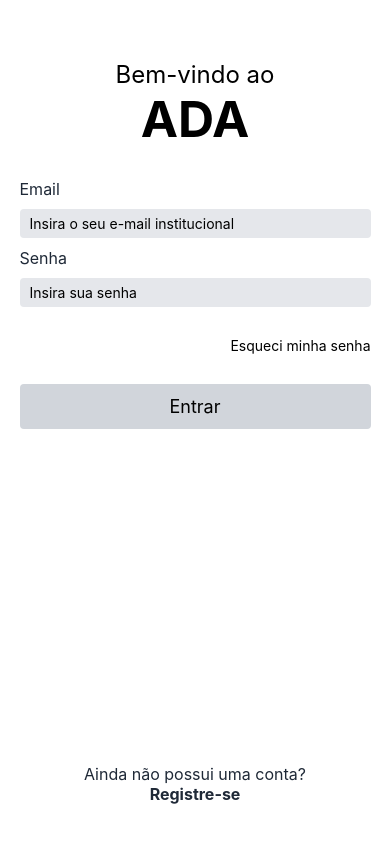
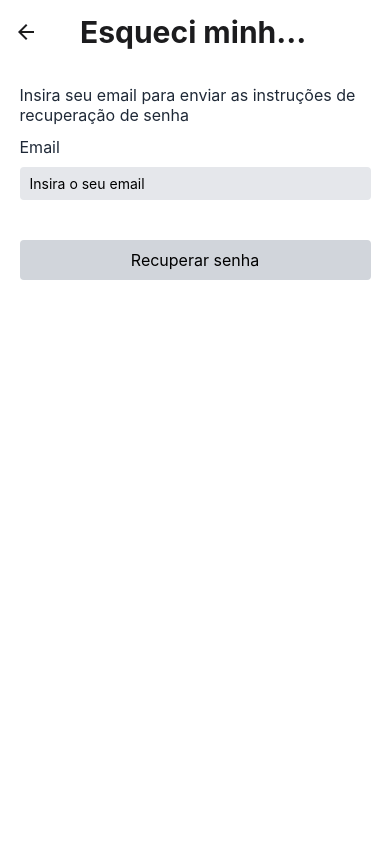
Before and after one commit to LukeHer0/ADA-ProjetoP3, a React Native app: screen /EsqueciMinhaSenha in a window 390 px wide. Built offline with nearby package versions, Linux system fonts and the light colour scheme.

Commit message:
adicionando telas 'homeAluno' e 'esqueci minha senha'

```diff
--- a/App.js
+++ b/App.js
@@ -1,26 +1,21 @@
+import FeatherIcons from "@expo/vector-icons/Feather";
 import { NavigationContainer } from "@react-navigation/native";
 import { createNativeStackNavigator } from "@react-navigation/native-stack";
-import { StatusBar } from "expo-status-bar";
+//import { StatusBar } from "expo-status-bar";
 import React from "react";
-import {
-  StyleSheet,
-  Text,
-  View,
-  TextInput,
-  SafeAreaView,
-  Pressable,
-  ScrollView,
-} from "react-native";
+import { StyleSheet, Text, View, Pressable, ScrollView } from "react-native";
 
+import EsqueciMinhaSenha from "./screens/EsqueciMinhaSenha";
 import Login from "./screens/Login";
 import Registro from "./screens/Registro";
+import HomeAluno from "./screens/aluno/Home";
 
 export default function App() {
   const Stack = createNativeStackNavigator();
 
   return (
     <NavigationContainer>
-      <Stack.Navigator initialRouteName="Login">
+      <Stack.Navigator initialRouteName="HomeAluno">
         <Stack.Screen
           name="Login"
           component={Login}
@@ -39,6 +34,43 @@ export default function App() {
             headerShadowVisible: false,
           }}
         />
+        <Stack.Screen
+          name="EsqueciMinhaSenha"
+          component={EsqueciMinhaSenha}
+          options={{
+            title: "Esqueci minha senha",
+            headerTitleAlign: "center",
+            headerTitleStyle: {
+              fontSize: 30,
+              fontWeight: "bold",
+            },
+            headerShadowVisible: false,
+          }}
+        />
+        <Stack.Screen
+          name="HomeAluno"
+          component={HomeAluno}
+          options={{
+            title: "Suas atividades",
+            headerTitleStyle: {
+              fontSize: 30,
+              fontWeight: "semi-bold",
+            },
+            headerShadowVisible: false,
+            headerRight: () => (
+              <View
+                style={{ gap: 20, flexDirection: "row", alignItems: "center" }}
+              >
+                <Pressable>
+                  <FeatherIcons name="bell" size={28} />
+                </Pressable>
+                <Pressable>
+                  <FeatherIcons name="menu" size={28} />
+                </Pressable>
+              </View>
+            ),
+          }}
+        />
       </Stack.Navigator>
     </NavigationContainer>
   );
--- a/package.json
+++ b/package.json
@@ -19,6 +19,7 @@
     "react": "18.2.0",
     "react-dom": "18.2.0",
     "react-native": "0.73.2",
+    "react-native-calendars": "^1.1303.0",
     "react-native-safe-area-context": "4.8.2",
     "react-native-screens": "~3.29.0",
     "react-native-web": "~0.19.6",
--- /dev/null
+++ b/screens/EsqueciMinhaSenha.js
@@ -0,0 +1,89 @@
+import { StatusBar } from "expo-status-bar";
+import React from 'react';
+import {
+  StyleSheet,
+  Text,
+  View,
+  TextInput,
+  SafeAreaView,
+  Pressable,
+  ScrollView,
+} from "react-native";
+
+export default function EsqueciMinhaSenha() {
+  const [email, onChangeEmail] = React.useState("");
+
+  return (
+    <SafeAreaView style={styles.container}>
+      <ScrollView>
+        <View style={styles.gapContainer}>
+          <View style={{ marginTop: "6%" }}>
+            <Text style={styles.baseText}>
+              Insira seu email para enviar as instruções de recuperação de senha
+            </Text>
+          </View>
+
+          <View>
+            <Text style={styles.baseText}>Email</Text>
+            <TextInput
+              style={styles.input}
+              onChangeText={onChangeEmail}
+              value={email}
+              placeholder="Insira o seu email"
+            />
+          </View>
+
+          <View>
+            <Pressable style={styles.buttonStyle} onPress={null}>
+              <Text style={{ fontSize: 16 }}>Recuperar senha</Text>
+            </Pressable>
+          </View>
+        </View>
+      </ScrollView>
+      <View>
+        <StatusBar style="auto" />
+      </View>
+    </SafeAreaView>
+  );
+}
+
+const styles = StyleSheet.create({
+  baseText: {
+    fontSize: 16,
+    //   fontFamily: 'Inter',
+    color: "#1f2937",
+  },
+
+  gapContainer: {
+    gap: 12,
+    justifyContent: "center",
+    maxWidth: "90%",
+    marginLeft: "5%",
+  },
+
+  buttonStyle: {
+    maxWidth: "100%",
+    paddingVertical: 10,
+    color: "black",
+    backgroundColor: "#d1d5db",
+    borderRadius: 4,
+    alignItems: "center",
+    marginTop: "5%",
+  },
+
+  container: {
+    flex: 1,
+    backgroundColor: "white",
+  },
+
+  input: {
+    backgroundColor: "#e5e7eb",
+    flexDirection: "row",
+    justifyContent: "center",
+    borderRadius: 4,
+    paddingVertical: 8,
+    marginTop: 10,
+    marginBottom: 10,
+    paddingHorizontal: 10,
+  },
+});
--- a/screens/Login.js
+++ b/screens/Login.js
@@ -1,10 +1,18 @@
-import { StatusBar } from 'expo-status-bar';
-import { StyleSheet, Text, View, TextInput, SafeAreaView, Pressable, ScrollView } from 'react-native';
-import React from 'react';
+import { StatusBar } from "expo-status-bar";
+import React from "react";
+import {
+  StyleSheet,
+  Text,
+  View,
+  TextInput,
+  SafeAreaView,
+  Pressable,
+  ScrollView,
+} from "react-native";
 
-export default function Login({ navigation }){
-    const [login, onChangeLogin] = React.useState('');
-    const [password, onChangePassword] = React.useState('');
+export default function Login({ navigation }) {
+  const [login, onChangeLogin] = React.useState("");
+  const [password, onChangePassword] = React.useState("");
   return (
     <SafeAreaView style={styles.container}>
       <ScrollView>
@@ -12,43 +20,55 @@ return (
           <Text style={styles.subTitleText}>Bem-vindo ao</Text>
           <Text style={styles.titleText}>ADA</Text>
         </View>
-    <View style = {styles.inputStyle}>
-      <View style = {{width: "90%", maxWidth: 400}}>
-        <Text style = {styles.baseText}>Email</Text>
+        <View style={styles.inputStyle}>
+          <View style={{ width: "90%", maxWidth: 400 }}>
+            <Text style={styles.baseText}>Email</Text>
             <TextInput
               style={styles.input}
               onChangeText={onChangeLogin}
               value={login}
-          placeholder='Insira o seu e-mail institucional'
+              placeholder="Insira o seu e-mail institucional"
             />
             <Text style={styles.baseText}>Senha</Text>
             <TextInput
-          secureTextEntry={true}
+              secureTextEntry
               style={styles.input}
               onChangeText={onChangePassword}
               value={password}
-          placeholder='Insira sua senha'
+              placeholder="Insira sua senha"
             />
           </View>
-      <View style = {{width: "90%", maxWidth: 400}}>
-        <View style = {{alignItems:'flex-end', marginTop: 20, marginBottom: 30}}>
-          <Pressable style={styles.baseText}>
-          <Text>Esqueci minha senha</Text>
+          <View style={{ width: "90%", maxWidth: 400 }}>
+            <View
+              style={{
+                alignItems: "flex-end",
+                marginTop: 20,
+                marginBottom: 30,
+              }}
+            >
+              <Pressable
+                hitSlop={24}
+                onPress={() => navigation.navigate("EsqueciMinhaSenha")}
+              >
+                <Text style={styles.baseText}>Esqueci minha senha</Text>
               </Pressable>
             </View>
           </View>
         </View>
 
-
         <View>
-            <Pressable style={styles.buttonStyle} onPress={null}>
-                <Text style = {{fontSize: 18}}>Entrar</Text>
+          <Pressable
+            style={styles.buttonStyle}
+            onPress={() => navigation.navigate("HomeAluno")}
+          >
+            <Text style={{ fontSize: 18 }}>Entrar</Text>
           </Pressable>
         </View>
       </ScrollView>
-        <View style = {{marginBottom: 40, alignItems: "center"}}>
+
+      <View style={{ marginBottom: 40, alignItems: "center" }}>
         <Text style={styles.baseText}>Ainda não possui uma conta?</Text>
-            <Pressable hitSlop={24} onPress={() => navigation.navigate('Registro')}>
+        <Pressable hitSlop={24} onPress={() => navigation.navigate("Registro")}>
           <Text style={styles.baseTextBold}>Registre-se</Text>
         </Pressable>
       </View>
@@ -61,7 +81,6 @@ return (
 }
 
 const styles = StyleSheet.create({
-
   baseText: {
     fontSize: 16,
     //   fontFamily: 'Inter',
@@ -79,69 +98,67 @@ const styles = StyleSheet.create({
     fontSize: 16,
     //   fontFamily: 'Inter',
     color: "#1f2937",
-      alignItems: 'flex-end',
+    alignItems: "flex-end",
   },
 
   negritobaseText: {
     fontSize: 16,
-        fontWeight: 'bold',
+    fontWeight: "bold",
     // fontFamily: 'Inter',
-        color: '#1f2937',
+    color: "#1f2937",
   },
 
   titleText: {
     fontSize: 50,
-      fontWeight: 'bold',
+    fontWeight: "bold",
   },
 
-    subTitleText:
-    {
+  subTitleText: {
     fontSize: 24,
-      fontWeight: 'regular',
+    fontWeight: "regular",
   },
 
   buttonStyle: {
     maxWidth: 400,
     width: "90%",
     paddingVertical: 12,
-      color: 'black',
-      backgroundColor: '#d1d5db',
+    color: "black",
+    backgroundColor: "#d1d5db",
     borderWidth: 0,
     borderRadius: 4,
-      alignItems: 'center',
-      justifyContent: 'center',
-      marginLeft: 'auto',
-      marginRight: 'auto',
-
+    alignItems: "center",
+    justifyContent: "center",
+    marginLeft: "auto",
+    marginRight: "auto",
   },
 
   container: {
     flex: 1,
-      backgroundColor: 'white',
+    backgroundColor: "white",
     //alignItems: 'center',
     //justifyContent: 'center',
   },
 
   titleStyle: {
-      alignItems: 'center',
-      flexDirection: 'column',
-      justifyContent: 'flex-start',
+    alignItems: "center",
+    flexDirection: "column",
+    justifyContent: "flex-start",
     marginTop: 60,
     marginBottom: 30,
   },
 
   inputStyle: {
-      alignItems: 'center',
+    alignItems: "center",
   },
 
   inputTitle: {
-      flexDirection: 'column',
-      alignItems: 'flex-start',
-      color: 'd1d5db',
+    flexDirection: "column",
+    alignItems: "flex-start",
+    color: "d1d5db",
   },
 
   input: {
-      backgroundColor: '#e5e7eb',
+    backgroundColor: "#e5e7eb",
     flexDirection: "row",
     justifyContent: "center",
     borderRadius: 4,
--- /dev/null
+++ b/screens/aluno/Home.js
@@ -0,0 +1,219 @@
+import FeatherIcons from "@expo/vector-icons/Feather";
+import React, { useState } from "react";
+import {
+  StyleSheet,
+  Text,
+  View,
+  SafeAreaView,
+  Pressable,
+  TouchableOpacity,
+} from "react-native";
+
+import {Calendar, CalendarList, Agenda, LocaleConfig} from 'react-native-calendars';
+
+LocaleConfig.locales['pt-br'] = {
+  monthNames: [
+    'Janeiro',
+    'Fevereiro',
+    'Março',
+    'Abril',
+    'Maio',
+    'Junho',
+    'Julho',
+    'Agosto',
+    'Setembro',
+    'Outubro',
+    'Novembro',
+    'Dezembro'
+  ],
+  monthNamesShort: ['Jan.', 'Fev.', 'Mar.', 'Abr.', 'Mai.', 'Jun.', 'Jul.', 'Ago.', 'Set.', 'Out.', 'Nov.', 'Dez.'],
+  dayNames: ['Domingo', 'Segunda', 'Terça', 'Quarta', 'Quinta', 'Sexta', 'Sábado'],
+  dayNamesShort: ['Dom.', 'Seg.', 'Ter.', 'Qua.', 'Qui.', 'Sex.', 'Sáb.'],
+  today: "Hoje"
+};
+LocaleConfig.defaultLocale = 'pt-br';
+
+
+//import {Calendar, LocaleConfig} from 'react-native-calendars';
+
+export default function Home() {
+  const [butao, onChangeButao] = React.useState("semana");
+  const [selected, setSelected] = React.useState('');
+
+  return (
+    <SafeAreaView style={styles.container}>
+      <View style={styles.gapContainer}>
+        <View
+          style={{
+            paddingVertical: 18,
+            justifyContent: "center",
+            flexDirection: "row",
+          }}
+        >
+          <Pressable
+            style={
+              butao == "semana"
+                ? { ...styles.butaoSemana, ...styles.butaoON }
+                : styles.butaoSemana
+            }
+            onPress={() => onChangeButao("semana")}
+          >
+            <Text styles={styles.baseText}>Semana</Text>
+          </Pressable>
+          <Pressable
+            style={
+              butao == "mes"
+                ? { ...styles.butaoMes, ...styles.butaoON }
+                : styles.butaoMes
+            }
+            onPress={() => onChangeButao("mes")}
+          >
+            <Text styles={styles.baseText}>Mês</Text>
+          </Pressable>
+        </View>
+
+        <Calendar
+          onDayPress={day =>{
+            setSelected(day.dateString);
+          }}
+          markedDates={{
+            [selected]: {selected: true, disableTouchEvent: true, selectedDotColor: 'black'}
+          }}
+          />
+
+          <TouchableOpacity
+          style={{
+            position: "absolute",
+            bottom: 30,
+            right: 10,
+            backgroundColor: "black",
+            borderRadius: 30,
+            height: 60,
+            width: 60,
+            alignItems: "center",
+            justifyContent: "center",
+          }}
+        >
+          <FeatherIcons name="plus" size={45} color="white" />
+        </TouchableOpacity>
+      </View>
+    </SafeAreaView>
+  );
+}
+
+const styles = StyleSheet.create({
+  baseText: {
+    fontSize: 18,
+    fontFamily: "sans-serif",
+    color: "#1f2937",
+  },
+
+  butaoSemana: {
+    paddingVertical: 10,
+    borderTopLeftRadius: 7,
+    borderBottomLeftRadius: 7,
+    backgroundColor: "#f2f2f2",
+    width: 76,
+    alignItems: "center",
+  },
+
+  butaoMes: {
+    paddingVertical: 10,
+    borderTopRightRadius: 7,
+    borderBottomRightRadius: 7,
+    backgroundColor: "#f2f2f2",
+    width: 76,
+    alignItems: "center",
+  },
+
+  butaoON: {
+    backgroundColor: "#d9d9d9",
+  },
+
+  baseTextBold: {
+    fontSize: 16,
+    //   fontFamily: 'Inter',
+    color: "#1f2937",
+    fontWeight: "bold",
+  },
+
+  headerStyle: {
+    gap: 12,
+    marginTop: 40,
+    flexDirection: "row",
+    justifyContent: "space-between",
+    alignItems: "center",
+  },
+
+  leftbaseText: {
+    fontSize: 16,
+    //   fontFamily: 'Inter',
+    color: "#1f2937",
+    alignItems: "flex-end",
+  },
+
+  negritobaseText: {
+    fontSize: 16,
+    fontWeight: "bold",
+    // fontFamily: 'Inter',
+    color: "#1f2937",
+  },
+
+  titleText: {
+    fontSize: 30,
+    fontWeight: "bold",
+  },
+
+  subTitleText: {
+    fontSize: 24,
+    fontWeight: "regular",
+  },
+
+  buttonStyle: {
+    maxWidth: 400,
+    width: "90%",
+    paddingVertical: 12,
+    color: "black",
+    backgroundColor: "#d1d5db",
+    borderWidth: 0,
+    borderRadius: 4,
+    alignItems: "center",
+    justifyContent: "center",
+    marginLeft: "auto",
+    marginRight: "auto",
+  },
+
+  container: {
+    flex: 1,
+    backgroundColor: "white",
+    height: "100%",
+  },
+
+  gapContainer: {
+    gap: 12,
+    maxWidth: "90%",
+    marginLeft: "5%",
+    height: "100%",
+  },
+
+  inputStyle: {
+    alignItems: "center",
+  },
+
+  inputTitle: {
+    flexDirection: "column",
+    alignItems: "flex-start",
+    color: "d1d5db",
+  },
+
+  input: {
+    backgroundColor: "#e5e7eb",
+    flexDirection: "row",
+    justifyContent: "center",
+    borderRadius: 4,
+    paddingVertical: 6,
+    marginTop: 10,
+    marginBottom: 10,
+    paddingHorizontal: 10,
+  },
+});
```
Also changed, not shown: screens/Registro.js (+49 -54 lines), 1 other file (tests, documents, lock files or other folders). Lines whose indentation alone changed are shown as unchanged.
